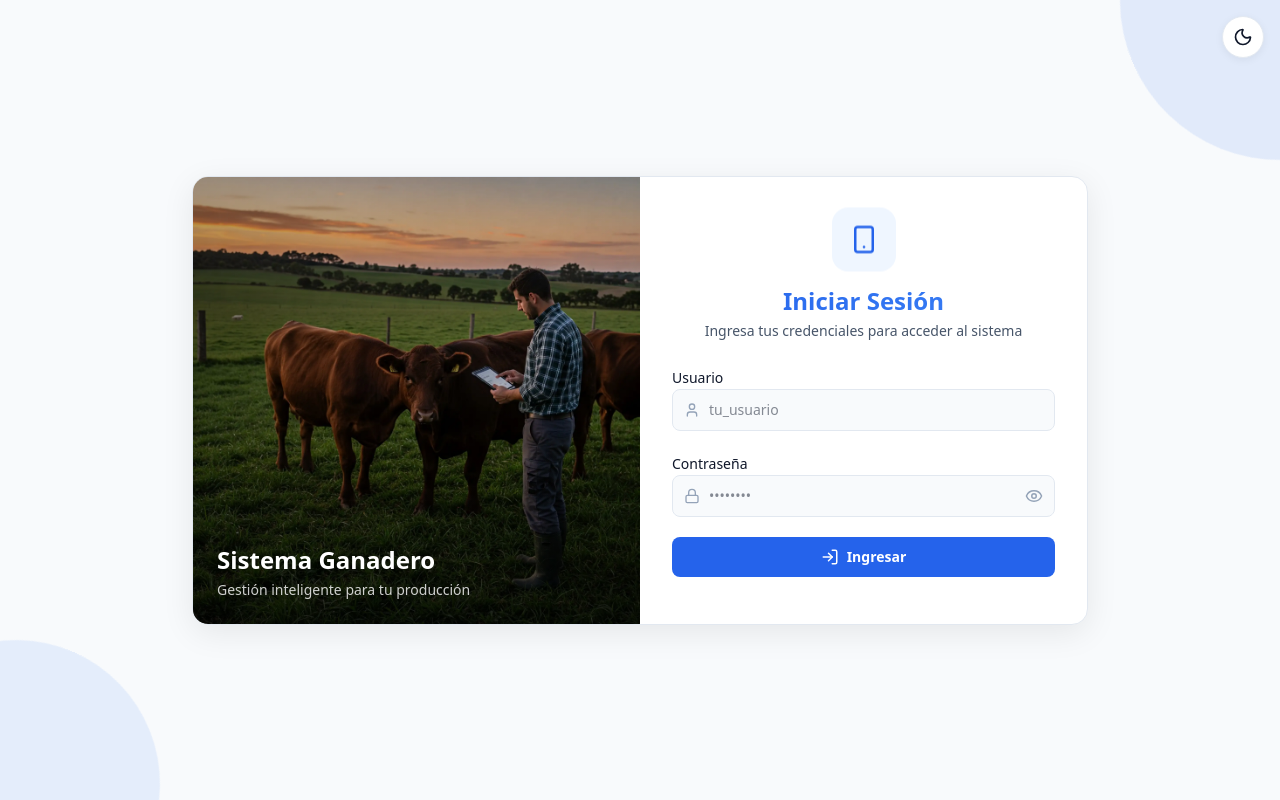
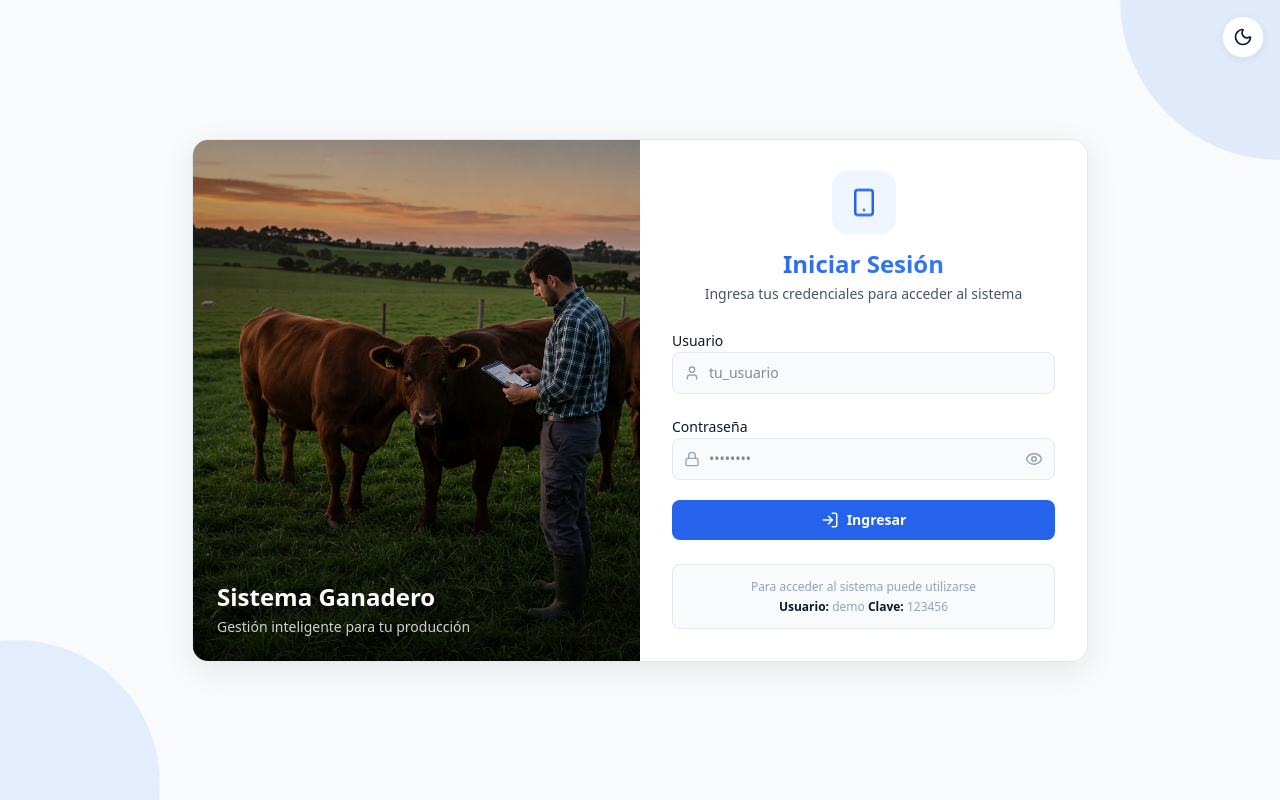
Before and after one commit to EwilAscanio/GanaderoPro, a Next.js app: page /login in a window 1280 px wide. Built offline with nearby package versions, Linux system fonts and the light colour scheme.

Commit message:
Replace img with next/image, add demo credentials, remove register/login links

```diff
--- a/app/login/page.jsx
+++ b/app/login/page.jsx
@@ -3,6 +3,7 @@
 import { useState } from "react";
 import { useRouter } from "next/navigation";
 import Link from "next/link";
+import Image from "next/image";
 import { signIn } from "next-auth/react";
 import { useForm } from "react-hook-form";
 import { useTheme } from "@/contexts/ThemeContext";
@@ -92,11 +93,13 @@ export default function LoginPage() {
       >
         {/* Image left */}
         <div className="hidden lg:block relative w-1/2 overflow-hidden group">
-          <img
+          <Image
             src="/IniciodeSesion.webp"
             alt="Ganadería"
-            className="w-full h-full object-cover transition-all duration-700 ease-out group-hover:scale-105"
-            style={{ borderRadius: 0 }}
+            fill
+            sizes="50vw"
+            priority
+            className="object-cover transition-all duration-700 ease-out group-hover:scale-105"
           />
           <div className="absolute inset-0 transition-opacity duration-500"
             style={{
@@ -238,6 +241,18 @@ export default function LoginPage() {
             </button>
           </form>
 
+          <div
+            className="p-3 rounded-lg text-center text-xs leading-relaxed"
+            style={{
+              background: "var(--bg-secondary)",
+              border: "1px solid var(--border)",
+              color: "var(--text-muted)",
+            }}
+          >
+            Para acceder al sistema puede utilizarse <br />
+            <strong style={{ color: "var(--text-primary)" }}>Usuario:</strong> demo{" "}
+            <strong style={{ color: "var(--text-primary)" }}>Clave:</strong> 123456
+          </div>
 
         </div>
       </div>
--- a/app/register/page.jsx
+++ b/app/register/page.jsx
@@ -3,6 +3,7 @@
 import { useState } from "react";
 import { useRouter } from "next/navigation";
 import Link from "next/link";
+import Image from "next/image";
 import { signIn } from "next-auth/react";
 import { useForm } from "react-hook-form";
 import axios from "axios";
@@ -105,11 +106,13 @@ export default function RegisterPage() {
       >
         {/* Image left */}
         <div className="hidden lg:block relative w-1/2 overflow-hidden group">
-          <img
+          <Image
             src="/IniciodeSesion.webp"
             alt="Ganadería"
-            className="w-full h-full object-cover transition-all duration-700 ease-out group-hover:scale-105"
-            style={{ borderRadius: 0 }}
+            fill
+            sizes="50vw"
+            priority
+            className="object-cover transition-all duration-700 ease-out group-hover:scale-105"
           />
           <div className="absolute inset-0 transition-opacity duration-500"
             style={{
@@ -364,8 +367,6 @@ export default function RegisterPage() {
               )}
             </button>
           </form>
-
-
         </div>
       </div>
 
```
